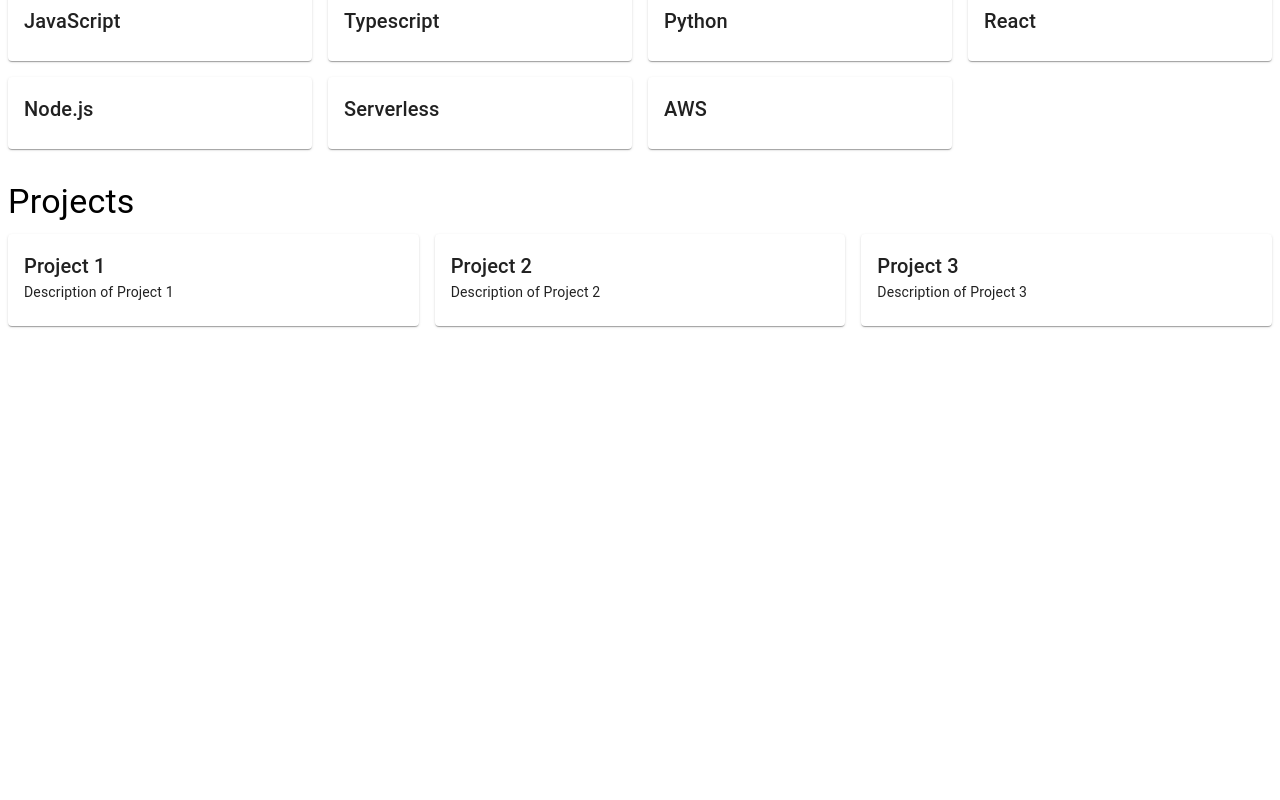
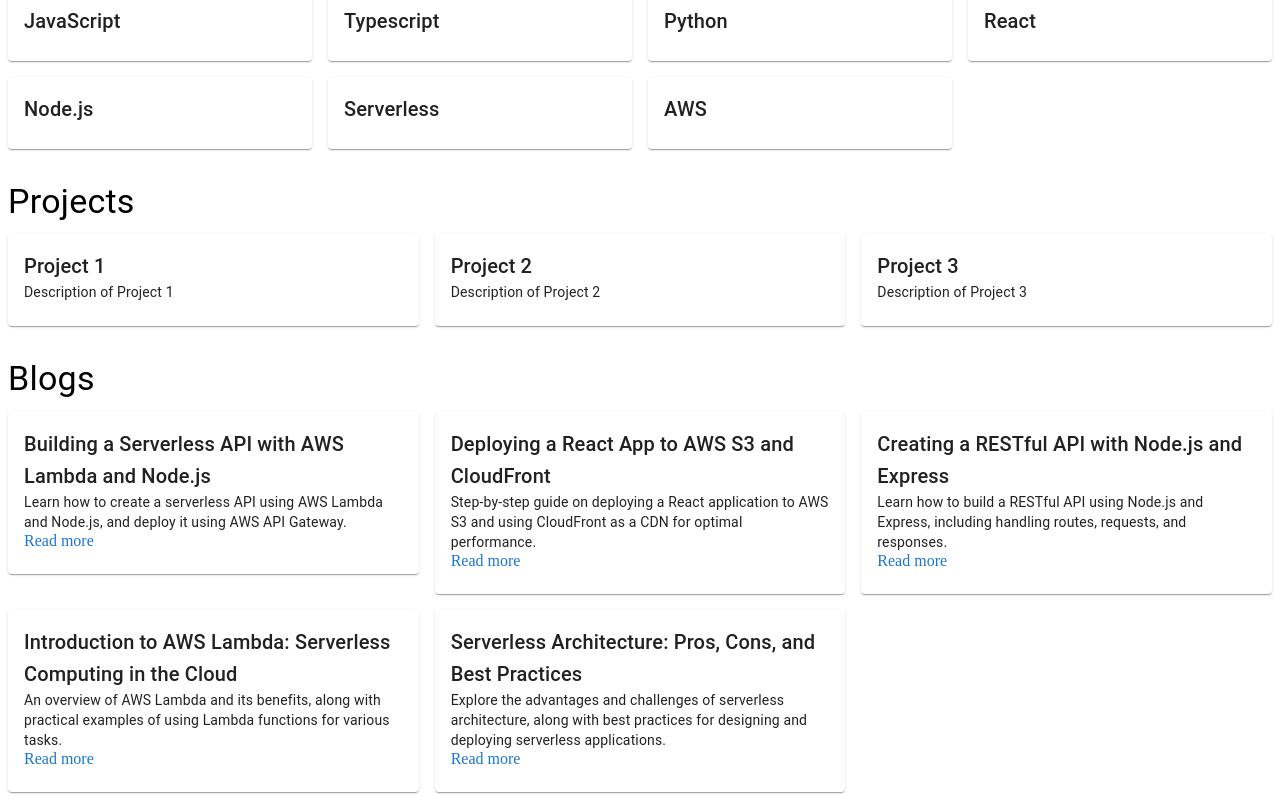
Before and after one commit to mfmafkar/mfmafkar.github.io, a React (Vite) app: page / in a window 1280 px wide. Shown: the part 678-1478 px from the top of the page. Before the commit the page ends 1012 px from the top, so only its background shows below. Built offline with nearby package versions, Linux system fonts and the light colour scheme.

Commit message:
feat: Added blog section to app *Noted down some TODOs for app

```diff
--- /dev/null
+++ b/src/components/Blogs.tsx
@@ -0,0 +1,41 @@
+import React from 'react';
+import { Grid, Typography, Card, CardContent, Link } from '@mui/material';
+import Blog from '../types/BlogType';
+
+type BlogsProps = {
+  blogs: Blog[];
+};
+
+const Blogs: React.FC<BlogsProps> = ({ blogs }) => {
+  return (
+    <Grid item xs={12} marginTop={4}>
+      <Typography variant="h4" gutterBottom>
+        Blogs
+      </Typography>
+      <Grid container spacing={2}>
+        {/* Blogs Cards */}
+        {blogs.map((blog: Blog, index: number) => (
+          <Grid item xs={12} sm={6} md={4} key={index}>
+            <Card>
+              <CardContent>
+                <Typography variant="h6">{blog.title}</Typography>
+                <Typography variant="body2">{blog.description}</Typography>
+
+                <Link
+                  href={blog.link}
+                  target="_blank"
+                  rel="noopener noreferrer"
+                  sx={{ textDecoration: 'none' }}
+                >
+                  Read more
+                </Link>
+              </CardContent>
+            </Card>
+          </Grid>
+        ))}
+      </Grid>
+    </Grid>
+  );
+};
+
+export default Blogs;
--- a/src/components/Home.tsx
+++ b/src/components/Home.tsx
@@ -6,6 +6,7 @@
 import Projects from './Projects';
 import Skill from '../types/SkillType';
 import Project from '../types/ProjectType';
+import Blogs from './Blogs';
 
 const Home = () => {
   const [showUnderDevelopment, setShowUnderDevelopment] = useState(true);
@@ -26,9 +27,48 @@
     { title: 'Project 3', description: 'Description of Project 3' },
   ];
 
+  const blogs = [
+    {
+      title: 'Building a Serverless API with AWS Lambda and Node.js',
+      description:
+        'Learn how to create a serverless API using AWS Lambda and Node.js, and deploy it using AWS API Gateway.',
+      link: 'https://example.com/serverless-api-aws-lambda-nodejs',
+    },
+    {
+      title: 'Deploying a React App to AWS S3 and CloudFront',
+      description:
+        'Step-by-step guide on deploying a React application to AWS S3 and using CloudFront as a CDN for optimal performance.',
+      link: 'https://example.com/deploy-react-aws-s3-cloudfront',
+    },
+    {
+      title: 'Creating a RESTful API with Node.js and Express',
+      description:
+        'Learn how to build a RESTful API using Node.js and Express, including handling routes, requests, and responses.',
+      link: 'https://example.com/nodejs-express-rest-api',
+    },
+    {
+      title: 'Introduction to AWS Lambda: Serverless Computing in the Cloud',
+      description:
+        'An overview of AWS Lambda and its benefits, along with practical examples of using Lambda functions for various tasks.',
+      link: 'https://example.com/intro-aws-lambda-serverless',
+    },
+    {
+      title: 'Serverless Architecture: Pros, Cons, and Best Practices',
+      description:
+        'Explore the advantages and challenges of serverless architecture, along with best practices for designing and deploying serverless applications.',
+      link: 'https://example.com/serverless-architecture-pros-cons-best-practices',
+    },
+  ];
+
   const handleCloseBanner = () => {
     setShowUnderDevelopment(false);
   };
+
+  // <<< TODO >>>
+  // 1.Need to add navbar component with LOGO, BLOG, PROJECTS, DARK MODE SWITCHER...
+  // 2.Need to come up with footer components with LOGO, usual footer stuffs
+  // 3.Need to have medium articles/Public git repos...
+  // 4.Implementing show more functionality for projects/blogs sections ...
 
   return (
     // TODO :: banner is not responsive ...
@@ -64,6 +104,9 @@
       <Skills skills={skills} />
       {/* Projects Component */}
       <Projects projects={projects} />
+
+      {/* Blogs Component */}
+      <Blogs blogs={blogs} />
     </Box>
   );
 };
--- /dev/null
+++ b/src/types/BlogType.ts
@@ -0,0 +1,10 @@
+type Blog = {
+  // image:string
+  // date: string
+  title: string;
+  description: string;
+  link: string;
+};
+
+
+export default Blog;
```
